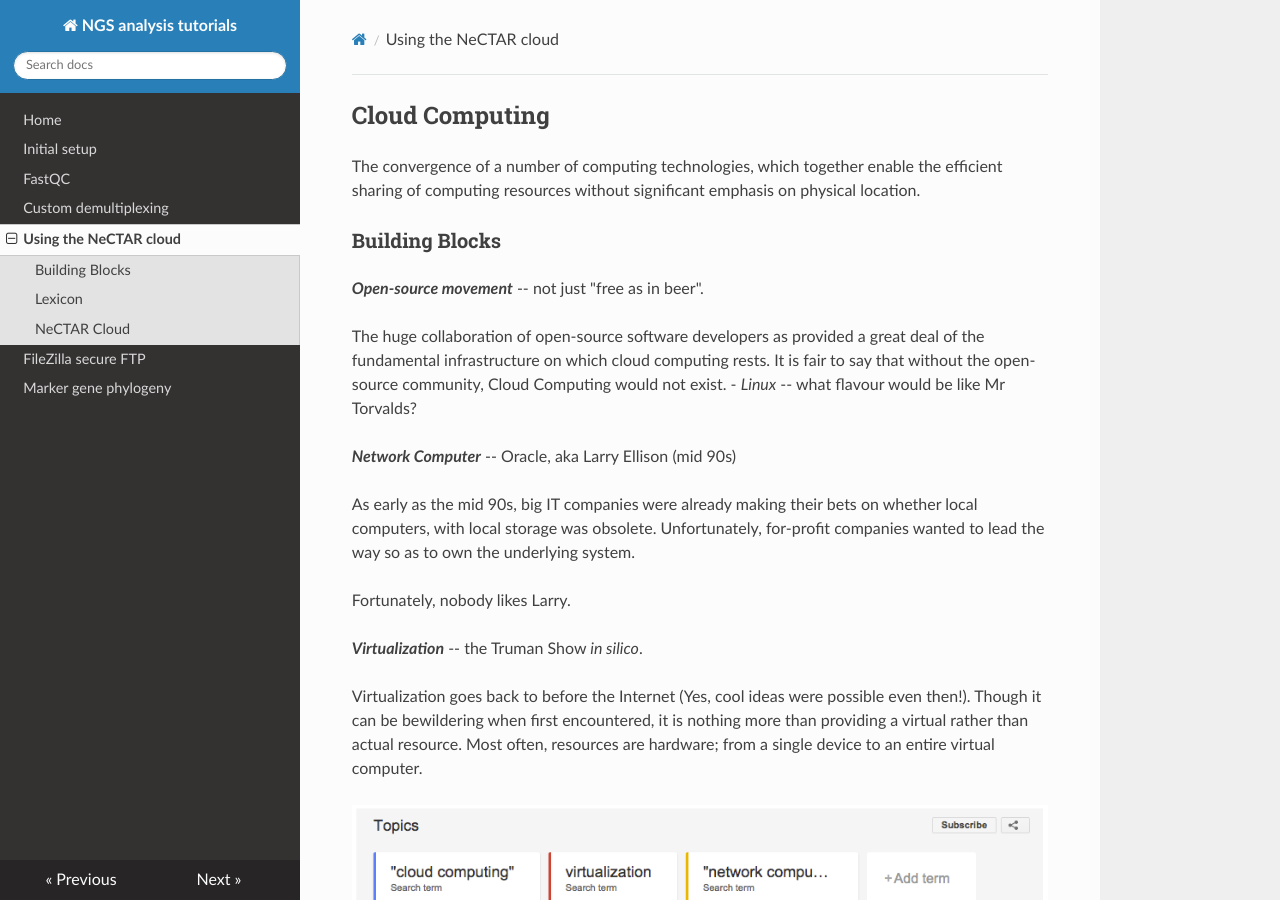
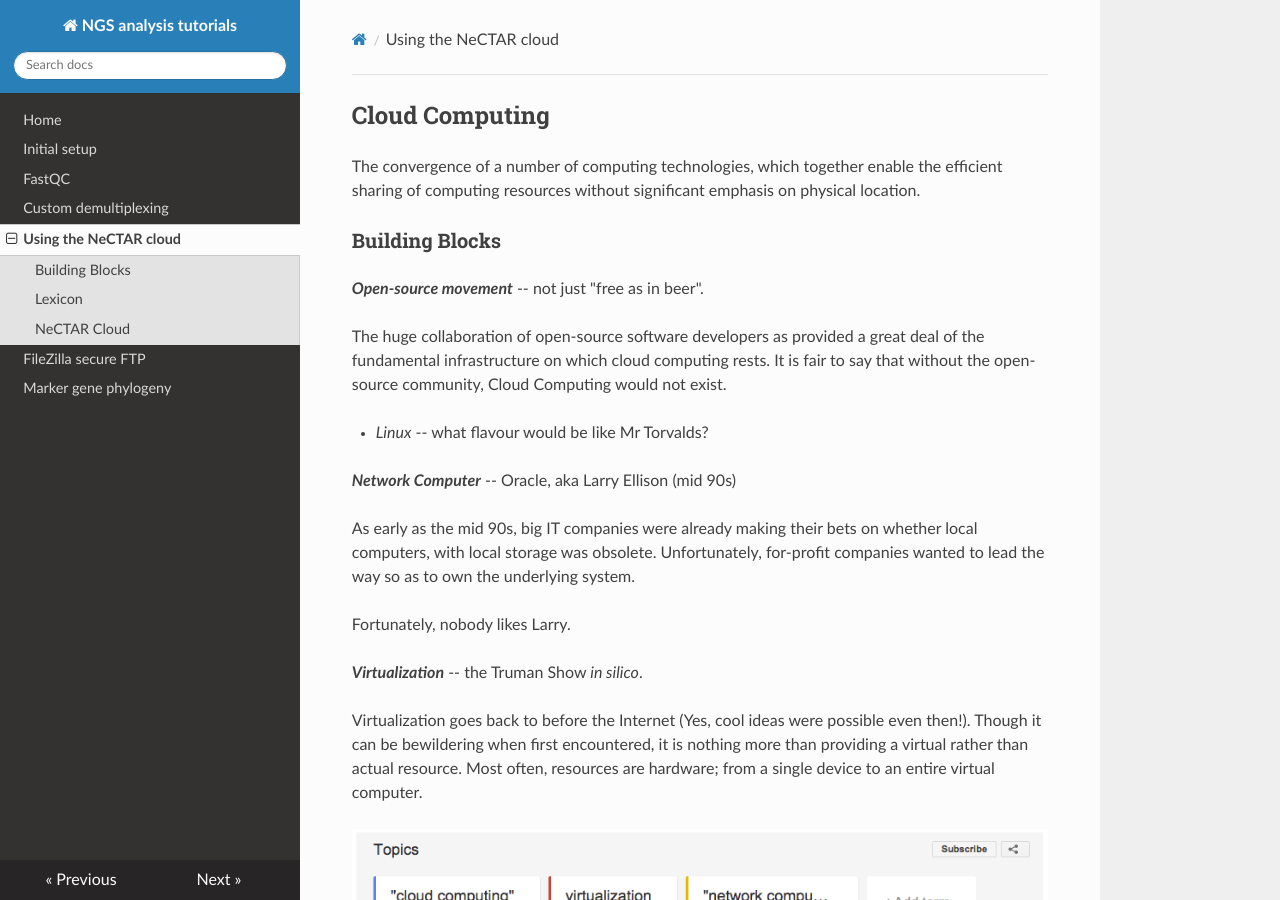
Before and after one commit to koadman/platypusfarm, an MkDocs documentation site: the page built from platypusfarm/docs/nectar_cloud.md, in a window 1280 px wide and 900 px high. Built offline with MkDocs 1.6.1, drawn with Linux system fonts in a browser that asks for light colours; nearby versions of some CDN libraries; old or Windows-style settings are respelled for this version of MkDocs; part of the change alters nothing that is shown; some of the changed text lies outside the part shown.

```diff
--- a/platypusfarm/docs/nectar_cloud.md
+++ b/platypusfarm/docs/nectar_cloud.md
@@ -8,6 +8,7 @@ The convergence of a number of computing technologies, which together enable the
 ***Open-source movement*** -- not just "free as in beer".
 
  The huge collaboration of open-source software developers as provided a great deal of the fundamental infrastructure on which cloud computing rests. It is fair to say that without the open-source community, Cloud Computing would not exist.
+
 - *Linux* -- what flavour would be like Mr Torvalds?
 
 ***Network Computer*** -- Oracle, aka Larry Ellison (mid 90s)
@@ -29,7 +30,6 @@ Virtualization goes back to before the Internet (Yes, cool ideas were possible e
 ***Image***
 
 Like a photograph, an image is the captured the state of runnable computer system. Ideally, this is a completely installed and configured system.
-
 
 ***Container***
 
@@ -71,7 +71,7 @@ For Bioinformatics, our recommendations are the Genomics Virtual Laboratory (GVL
 
 GVL is presently a highly supported part of the NeCTAR's cloud, with the goal of making bioinformatics analysis accessible and reproducible for all biologists.
 
-***Initial Start-up***
+***Initial Storage***
 
 Images when first launched are automatically assigned a public IP address and transient storage. Transient storage exists only as long as the instance: 10GB primary (/dev/vda) and 30GB per CPU secondary (/dev/vdb).
 
@@ -79,12 +79,12 @@ The primary device can be backed up by use of snap-shots, while the secondary de
 
 ***Methods of retaining data***
 
-Command-line
+Command-line:
 - rsync
 - scp
 - sftp
 
-GUI
+GUI:
 - [filezilla](https://wiki.filezilla-project.org/Main_Page) – Multi-OS
 - [gftp](http://gftp.seul.org/) – Linux
 - [cyberduck](https://cyberduck.io/?l=en) – OSX
```
